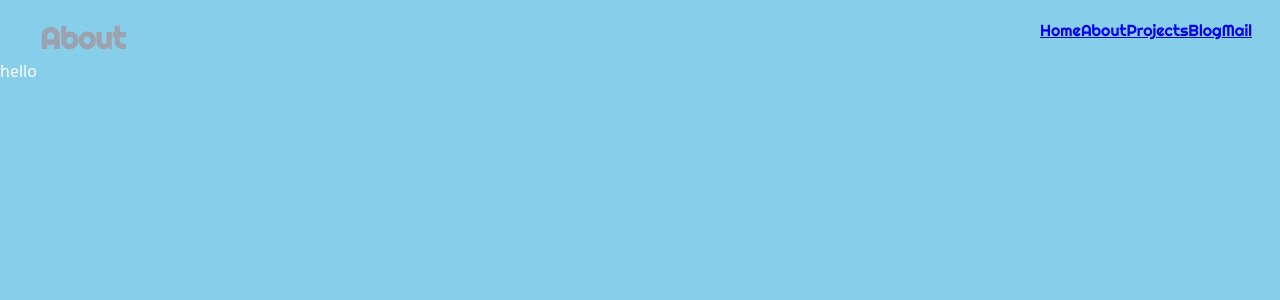
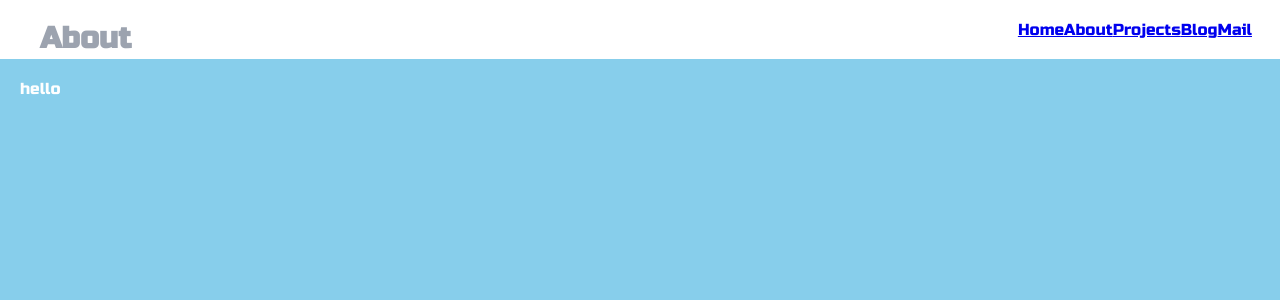
Before and after one commit to james-e-o/Profile, a Next.js app: page /About in a window 1280 px wide. Shown: the top 300 px of the page. Built offline with nearby package versions, Linux system fonts and the light colour scheme.

Commit message:
office push08/8(1)-profile

```diff
--- a/app/About/page.jsx
+++ b/app/About/page.jsx
@@ -8,12 +8,12 @@ import { comment } from 'postcss'
 
 const About = () => {
     const logo = "About"
-    const nav_class = "relative opacity-0 py-5 px-7 flex font-Righteous justify-end animate-land_anime1 bg-skyblue"
+    const nav_class = "relative opacity-0 py-5 px-7 flex font-Russo_One justify-end animate-land_anime1 bg-white"
     const h1_class = "text-gray-400 text-3xl m-0 pl-4"
     const data = <div id="container" className="relative w-screen bg-skyblue justify-between h-[2800px] lg:h-screen">
           <Nav logo= {logo} nav_class={nav_class} color={h1_class} prop={ret}/>
           <Mobile_menu />
-          <div>hello</div>
+          <div className="p-5 font-Russo_One">hello</div>
       </div>
   return (
     <Preloader data = {data}/>
--- a/app/globals.css
+++ b/app/globals.css
@@ -150,8 +150,11 @@
     border-bottom: 2px solid skyblue;
     color: white;
     font-size: x-large;
-    line-height: normal;
-    text-align: center;
+    /* line-height: normal;
+    text-align: center; */
+    display: flex;
+    align-items: center;
+    justify-content: center;
     display: inline-block;
     top: 3px;
     left: 25px;
--- a/components/mobile_menu.jsx
+++ b/components/mobile_menu.jsx
@@ -6,7 +6,7 @@ import Link from 'next/link'
 const Mobile_menu = () => {
 const currentRoute = usePathname()
   return (
-    <div id="mobile-menu" className="mobile_menu">
+    <div id="mobile-menu" className="mobile_menu font-Righteous">
 
             <div id="link-container" className="link-container">
                 <div id="inner-link-container" className="inner-link-container">
@@ -19,7 +19,7 @@ const currentRoute = usePathname()
             <div id="copyright" className="copyright mx-2 mt-16 flex flex-col items-center"><Link href="#" className="text-white no-underline">
                  <span className="text-xs font-thin"><span className="text-sm m-0 p-0 border-spacing-0 border-0 text-blue-300"> → </span>onwuasoanyajames@gmail.com</span>
                 </Link>
-                <span className="text-gray-400 text-xs italic font-thin"><Link href="https://github.com/git/git-scm.com/blob/main/MIT-LICENSE.txt" className="text-blue-300 no-underline" >MIT Licence & Copyright</Link> &#169;2023 James Onwuasoanya.</span>
+                <span className="text-gray-400 text-xs italic font-light"><Link href="https://github.com/git/git-scm.com/blob/main/MIT-LICENSE.txt" className="text-blue-300 no-underline" >MIT Licence & Copyright</Link> &#169;2023 James Onwuasoanya.</span>
             </div>
         </div>
   )
--- a/tailwind.config.js
+++ b/tailwind.config.js
@@ -109,7 +109,8 @@ module.exports = {
         },
         multi_color : {
           '0%' :{"fill": "gray"},
-          '60%': {"fill": "skyblue"},
+          '30%': {"fill": "skyblue"},
+          '60%': {"fill": "yellow"},
           'to': {"fill": "white"}
         },
         jumper: {
```
Also changed, not shown: app/page.jsx (+1 -1 lines).
